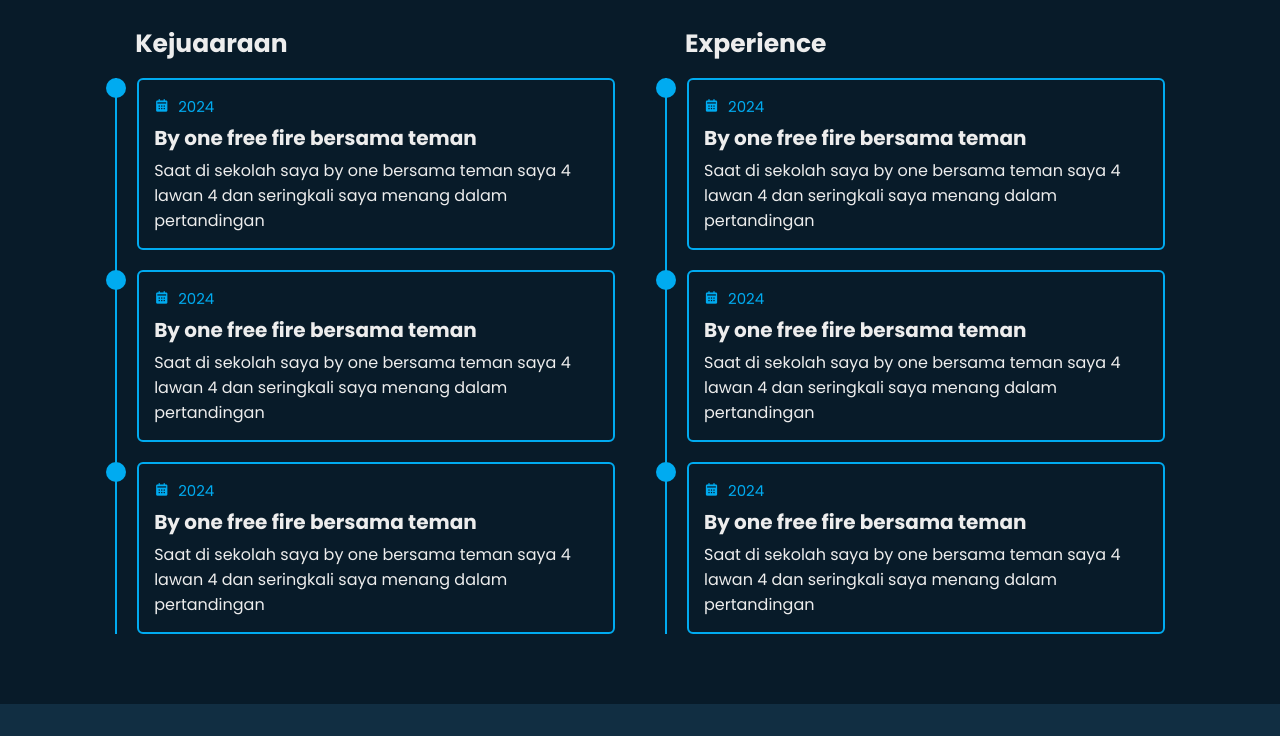
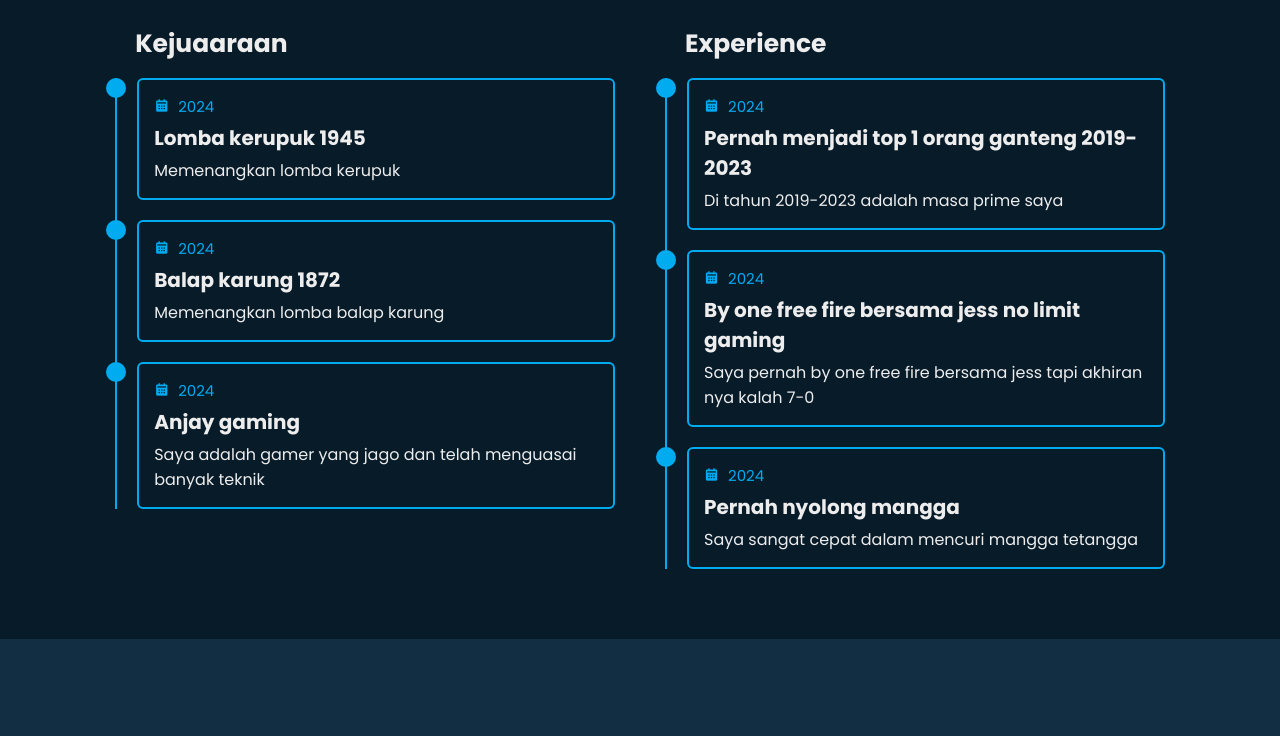
Before and after one commit to iridescentha/website-reza, a plain HTML site: page index.html in a window 1280 px wide. Shown: the part 1780-2516 px from the top of the page. Drawn offline with nearby package versions, Linux system fonts and the light colour scheme.

Commit message:
Update index.html

```diff
--- a/index.html
+++ b/index.html
@@ -5,7 +5,7 @@
     <meta charset="UTF-8">
     <meta http-equiv="X-UA-Compatible" content="IE=edge">
     <meta name="viewport" content="width=device-width, initial-scale=1.0">
-    <title>Portofolio saya</title>
+    <title>Website Reza</title>
 
     <link rel="stylesheet" href="style.css">
 
@@ -17,7 +17,7 @@
 
     <!-- header design -->
     <header class="header">
-        <a href="#" class="logo">luxz.</a>
+        <a href="#" class="logo">reza.</a>
 
         <div class="bx bx-menu" id="menu-icon"></div>
 
@@ -33,11 +33,11 @@
     <!-- home section design -->
      <section class="home" id="home">
         <div class="home-content">
-            <h1>Hi, I'm <span>luxz</span></h1>
+            <h1>Hi, I'm <span>Reza</span></h1>
             <div class="text-animate">
                 <h3>FREE FIRE PRO</h3>
             </div>
-            <p>Saya seorang pro player free fire yang memakai teknik pepengsut dan jamsut dan suka ngocok</p>
+            <p>Saya seorang orang ganteng</p>
 
             <!-- <div class="btn-box">
                 <a href="#" class="btn">Hire Me</a>
@@ -59,8 +59,8 @@
             <span class="circle-spin"></span>
         </div>
         <div class="about-content">
-            <h3>Free fire pro!</h3>
-            <p>Tugas saya sebagai Pro player free fire adalah mengalahkan teman sekelas dengan pepengsut</p>
+            <h3>Radiohead enjoyer!</h3>
+            <p>Reza adalah orang terkeren didunia dan multifungs</p>
 
                  <!-- <div class="btn-box btns">
                     <a href="" class="btn">Read More</a>
@@ -82,8 +82,8 @@
                             <div class="year">
                                 <i class='bx bxs-calendar'></i>
                                 2024</div>
-                            <h3>By one free fire bersama teman</h3>
-                            <p>Saat di sekolah saya by one bersama teman saya 4 lawan 4 dan seringkali saya menang dalam pertandingan
+                            <h3>Lomba kerupuk 1945</h3>
+                            <p>Memenangkan lomba kerupuk
                             </p>
                         </div>
                     </div>
@@ -93,8 +93,8 @@
                             <div class="year">
                                 <i class='bx bxs-calendar'></i>
                                 2024</div>
-                            <h3>By one free fire bersama teman</h3>
-                            <p>Saat di sekolah saya by one bersama teman saya 4 lawan 4 dan seringkali saya menang dalam pertandingan
+                            <h3>Balap karung 1872</h3>
+                            <p>Memenangkan lomba balap karung
                             </p>
                         </div>
                     </div>
@@ -104,8 +104,8 @@
                             <div class="year">
                                 <i class='bx bxs-calendar'></i>
                                 2024</div>
-                            <h3>By one free fire bersama teman</h3>
-                            <p>Saat di sekolah saya by one bersama teman saya 4 lawan 4 dan seringkali saya menang dalam pertandingan
+                            <h3>Anjay gaming</h3>
+                            <p>Saya adalah gamer yang jago dan telah menguasai banyak teknik
                             </p>
                         </div>
                     </div>
@@ -121,8 +121,8 @@
                             <div class="year">
                                 <i class='bx bxs-calendar'></i>
                                 2024</div>
-                            <h3>By one free fire bersama teman</h3>
-                            <p>Saat di sekolah saya by one bersama teman saya 4 lawan 4 dan seringkali saya menang dalam pertandingan
+                            <h3>Pernah menjadi top 1 orang ganteng 2019-2023</h3>
+                            <p>Di tahun 2019-2023 adalah masa prime saya
                             </p>
                         </div>
                     </div>
@@ -132,8 +132,8 @@
                             <div class="year">
                                 <i class='bx bxs-calendar'></i>
                                 2024</div>
-                            <h3>By one free fire bersama teman</h3>
-                            <p>Saat di sekolah saya by one bersama teman saya 4 lawan 4 dan seringkali saya menang dalam pertandingan
+                            <h3>By one free fire bersama jess no limit gaming</h3>
+                            <p>Saya pernah by one free fire bersama jess tapi akhiran nya kalah 7-0
                             </p>
                         </div>
                     </div>
@@ -143,8 +143,8 @@
                             <div class="year">
                                 <i class='bx bxs-calendar'></i>
                                 2024</div>
-                            <h3>By one free fire bersama teman</h3>
-                            <p>Saat di sekolah saya by one bersama teman saya 4 lawan 4 dan seringkali saya menang dalam pertandingan
+                            <h3>Pernah nyolong mangga</h3>
+                            <p>Saya sangat cepat dalam mencuri mangga tetangga
                             </p>
                         </div>
                     </div>
@@ -174,7 +174,7 @@
                         </div>
 
                         <div class="progress">
-                            <h3>Ngocok <span>90%</span></h3>
+                            <h3>Slebew <span>90%</span></h3>
                             <div class="bar"><span></span></div>
                         </div>
                     </div>
@@ -197,7 +197,7 @@
                         </div>
 
                         <div class="progress">
-                            <h3>Bolos <span>100%</span></h3>
+                            <h3>Toxic <span>50%</span></h3>
                             <div class="bar"><span></span></div>
                         </div>
                     </div>
```
